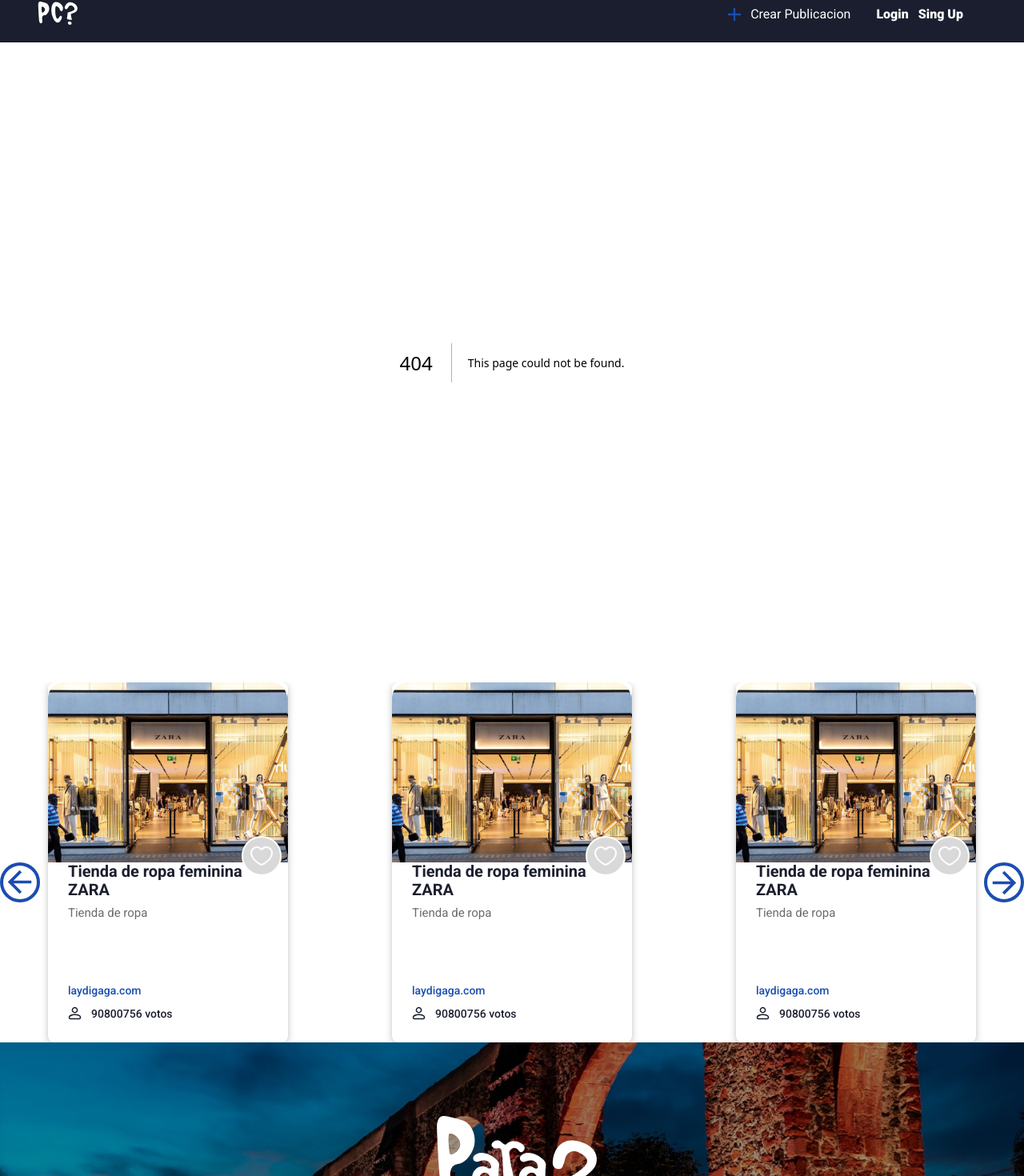
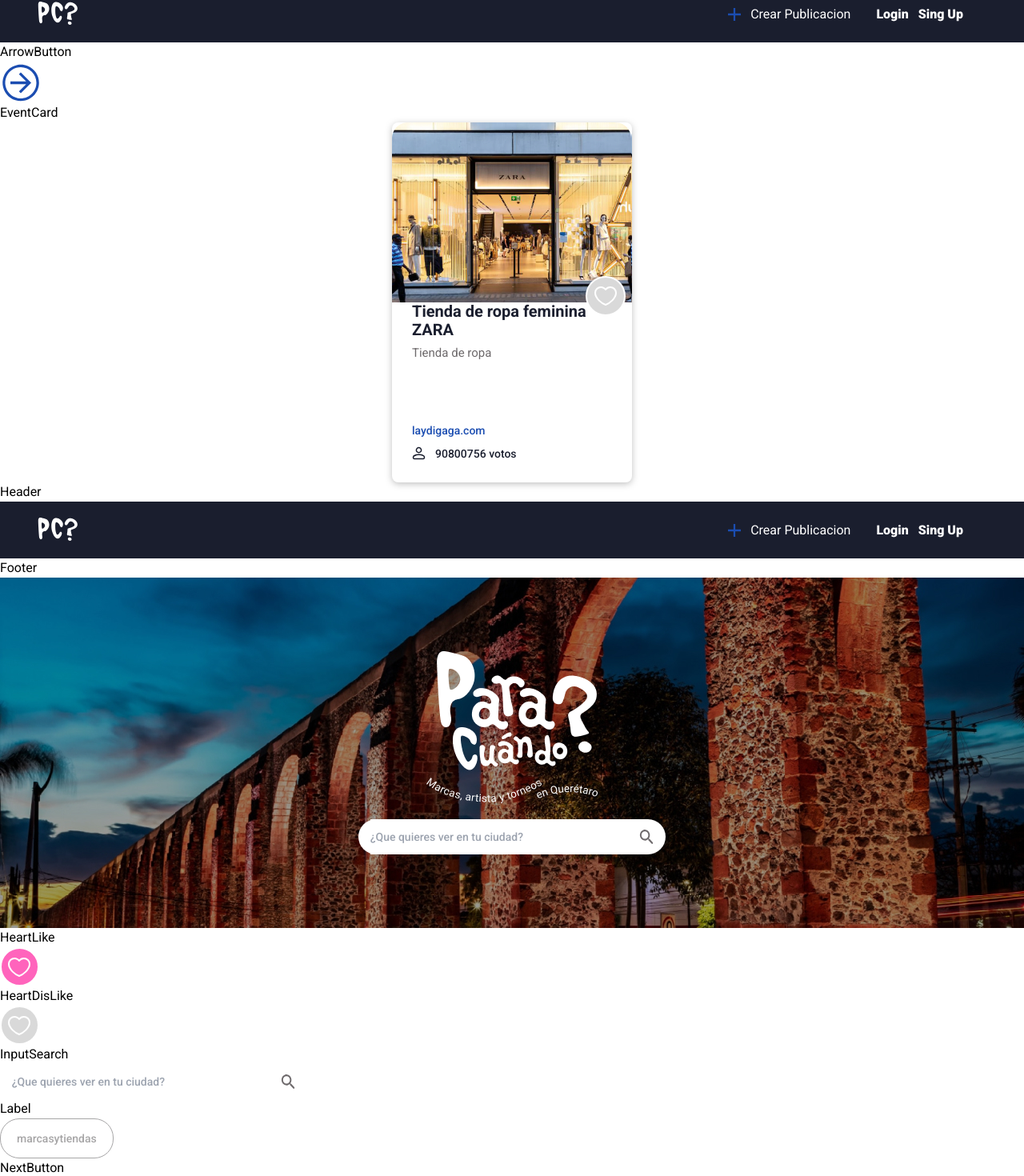
Before and after one commit to MansuttiD/paraCuando, a Next.js app: page /components in a window 1280 px wide. Before the commit this address had no page. Shown: the part 18-1488 px from the top of the page at 80% size. Built offline with nearby package versions, Linux system fonts and the light colour scheme.

Commit message:
ci: components page

```diff
--- a/pages/_app.tsx
+++ b/pages/_app.tsx
@@ -1,13 +1,11 @@
 import type { AppProps } from 'next/app';
 import Layout from '../components/Layout';
-import SliderCard from '../components/SliderCard';
 import '../styles/globals.css';
 
 export default function App({ Component, pageProps }: AppProps) {
   return (
     <Layout>
       <Component {...pageProps} />
-      <SliderCard />
     </Layout>
   );
 }
--- /dev/null
+++ b/pages/components.tsx
@@ -0,0 +1,45 @@
+import ArrowButton from '../components/ArrowButton';
+import EventCard from '../components/EventCard';
+import Footer from '../components/Footer';
+import Header from '../components/Header';
+import HeartDisLike from '../components/HeartDisLike';
+import HeartLike from '../components/HeartLike';
+import InputSearch from '../components/InputSearch';
+import Label from '../components/Label';
+import NextButton from '../components/NextButton';
+import SliderCard from '../components/SliderCard';
+
+export default function components() {
+  return (
+    <div>
+      <ul>
+        <li>ArrowButton</li>
+        <ArrowButton />
+        <li>EventCard</li>
+        <EventCard />
+        <li>Header</li>
+        <Header />
+        <li>Footer</li>
+        <Footer />
+        <li>HeartLike</li>
+        <HeartLike />
+        <li>HeartDisLike</li>
+        <HeartDisLike />
+        <li>InputSearch</li>
+        <InputSearch />
+        <li>Label</li>
+        <Label category="marcasytiendas" />
+        {/* <li>Layout</li> */}
+        {/* <Layout /> */}
+        <li>NextButton</li>
+        <NextButton action="siguiente" />
+        {/* <li>SlideNexButton</li>
+          <SlideNextButton />
+          <li>SlidePrevButton</li>
+          <SlidePrevButton /> */}
+        <li>SliderCard</li>
+        <SliderCard />
+      </ul>
+    </div>
+  );
+}
```
